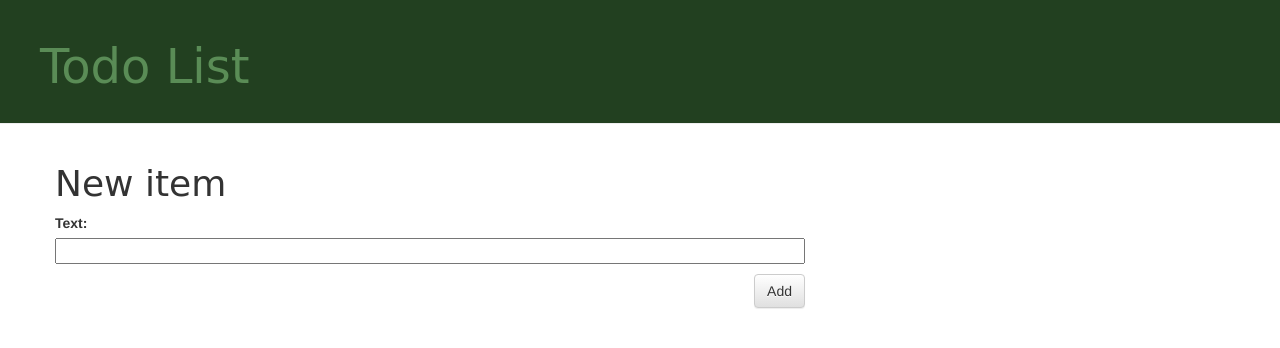
After one commit to Karvel/Todo-List, a Django app: a page that uses todo/templates/todo/base.html in a window 1280 px wide. The commit adds this page. Shown: the top 348 px of the page. Run offline with Django 3.2, Linux system fonts and the light colour scheme; tables that the repository leaves empty hold one stand-in row (values such as "Sample post"); some libraries are stand-ins or nearby versions.

Commit message:
Can now add and remove todo items. Small regex issue.

```diff
--- a/todo/forms.py
+++ b/todo/forms.py
@@ -6,4 +6,4 @@ class TodoForm(forms.ModelForm):
 
     class Meta:
         model = TodoList
-        field = ('text',)
+        fields = ('text',)
--- a/todo/models.py
+++ b/todo/models.py
@@ -6,8 +6,10 @@ class TodoList(models.Model):
     text = models.CharField(max_length=200)
     created_date = models.DateTimeField(
             default=timezone.now)
+    approved_todo_item = models.BooleanField(default=False)
 
     def publish(self):
+        self.approved_todo_item = True
         self.save()
 
     def __str__(self):
--- /dev/null
+++ b/todo/templates/todo/add_item_to_list.html
@@ -0,0 +1,9 @@
+{% extends 'todo/base.html' %}
+
+{% block content %}
+	<h1>New item</h1>
+	<form method="POST" class="post-form">{% csrf_token %}
+		{{ form.as_p }}
+		<button type="submit" class="save btn btn-default">Add</button>
+	</form>
+{% endblock %}
--- a/todo/templates/todo/base.html
+++ b/todo/templates/todo/base.html
@@ -4,14 +4,13 @@
     <head>
         <link rel="stylesheet" href="//maxcdn.bootstrapcdn.com/bootstrap/3.2.0/css/bootstrap.min.css">
         <link rel="stylesheet" href="//maxcdn.bootstrapcdn.com/bootstrap/3.2.0/css/bootstrap-theme.min.css">
-        <link rel="stylesheet" href="{% static "css/todo.css" %}">
+        <link rel="stylesheet" href="{% static 'css/todo.css' %}">
         <title>Todo List</title>
     </head>
     <body>
         <div class="page-header">
-            <h1><a href="">Todo List</a></h1>
+            <h1><a href="/">Todo List</a></h1>
         </div>
-
         <div class="content container">
             <div class="row">
                 <div class="col-md-8">
--- a/todo/templates/todo/todo_list.html
+++ b/todo/templates/todo/todo_list.html
@@ -7,6 +7,8 @@
             <p>created: {{ todo_items.created_date }}</p>
             </div>
             <p>{{ todo_items.text|linebreaks }}</p>
+            <a class="btn btn-default" href="{% url 'add_item_to_list' pk=todo_items.pk %}">Add item</a>
+            <a class="btn btn-default" href="{% url 'item_remove' pk=todo_items.pk %}"><span class="glyphicon glyphicon-remove"></span></a>
         </div>
     {% endfor %}
 {% endblock %}
--- a/todo/urls.py
+++ b/todo/urls.py
@@ -3,4 +3,6 @@ from . import views
 
 urlpatterns = [
     url(r'^$', views.todo_list, name='todo_list'),
+    url(r'^item/(?P<pk>[0-9]+)/new_item/$', views.add_item_to_list, name='add_item_to_list'),
+    url(r'^item/(?P<pk>[0-9]+)/remove/$', views.item_remove, name='item_remove'),
 ]
--- a/todo/views.py
+++ b/todo/views.py
@@ -1,7 +1,29 @@
-from django.shortcuts import render
+from django.shortcuts import render, get_object_or_404
+from django.shortcuts import redirect
 from django.utils import timezone
+
 from .models import TodoList
+from .forms import TodoForm
 
 def todo_list(request):
     todo_items = TodoList.objects.filter(created_date__lte=timezone.now()).order_by('created_date')
     return render(request, 'todo/todo_list.html', {'todo_items': todo_items})
+
+def add_item_to_list(request, pk):
+    todo_items = get_object_or_404(TodoList, pk=pk)
+    if request.method == "POST":
+        form = TodoForm(request.POST)
+        if form.is_valid():
+            new_item = form.save(commit=False)
+            new_item.todo_items = todo_items
+            new_item.save()
+            return redirect('todo.views.todo_list', pk=todo_items.pk)
+    else:
+        form = TodoForm()
+    return render(request, 'todo/add_item_to_list.html', {'form': form})
+
+def item_remove(request, pk):
+    new_item = get_object_or_404(TodoList, pk=pk)
+    todo_items_pk = new_item.pk
+    new_item.delete()
+    return redirect('todo.views.todo_list', pk=todo_items_pk)
```
Also changed, not shown: todo/migrations/0002_todolist_approved_todo_item.py (added).
